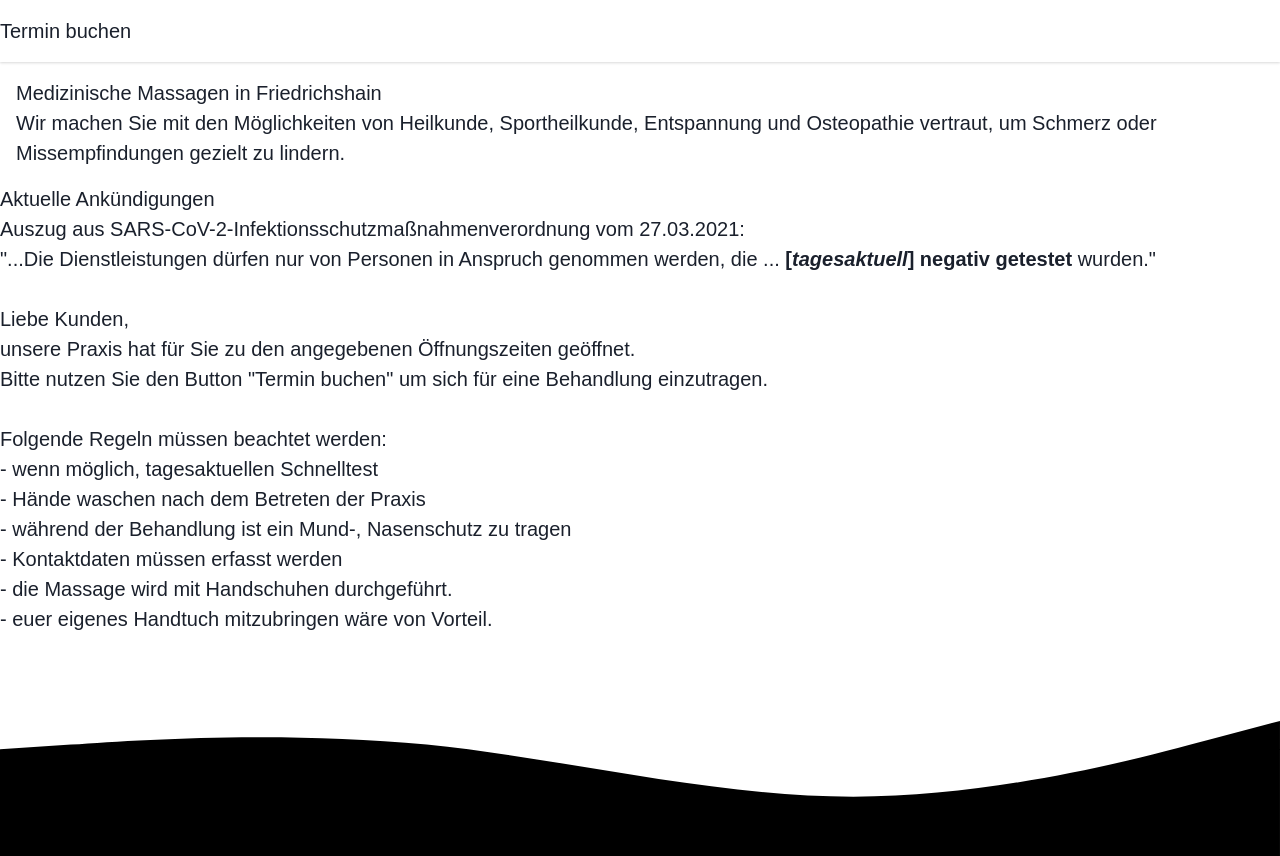
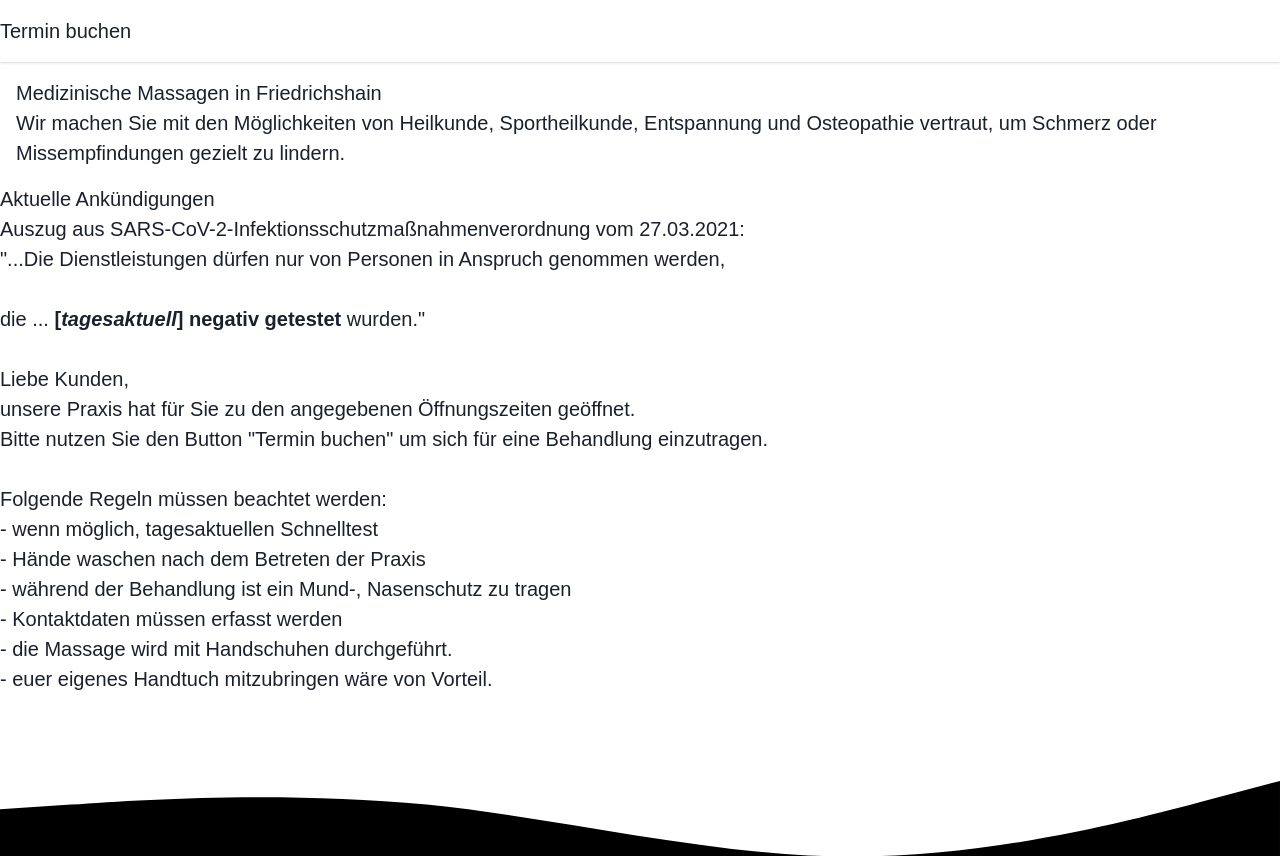
Before and after one commit to mmlkrx/sport-entspannungstherapie.de, an Eleventy site: page site/index.njk in a window 1280 px wide. Shown: the top 856 px of the page. Built offline with nearby package versions, Linux system fonts and the light colour scheme; Eleventy itself is replaced by a stand-in of ours; files that its build step writes are made by us from their sources; a script that the page names is missing; a web font is replaced by a local one.

Commit message:
Update Ankündigung “2019-11-18_sick-notice”

```diff
--- a/site/announcements/2019-11-18_sick-notice.md
+++ b/site/announcements/2019-11-18_sick-notice.md
@@ -5,7 +5,9 @@ show: true
 ---
 Auszug aus SARS-CoV-2-Infektionsschutzmaßnahmenverordnung vom 27.03.2021:</br >
 
-"...Die Dienstleistungen dürfen nur von Personen in Anspruch genommen werden, die ... **[*tagesaktuell*] negativ getestet** wurden."</br ></br >
+"...Die Dienstleistungen dürfen nur von Personen in Anspruch genommen werden,
+
+</br >die ... **[*tagesaktuell*] negativ getestet** wurden."</br ></br >
 
 Liebe Kunden,
 
```
